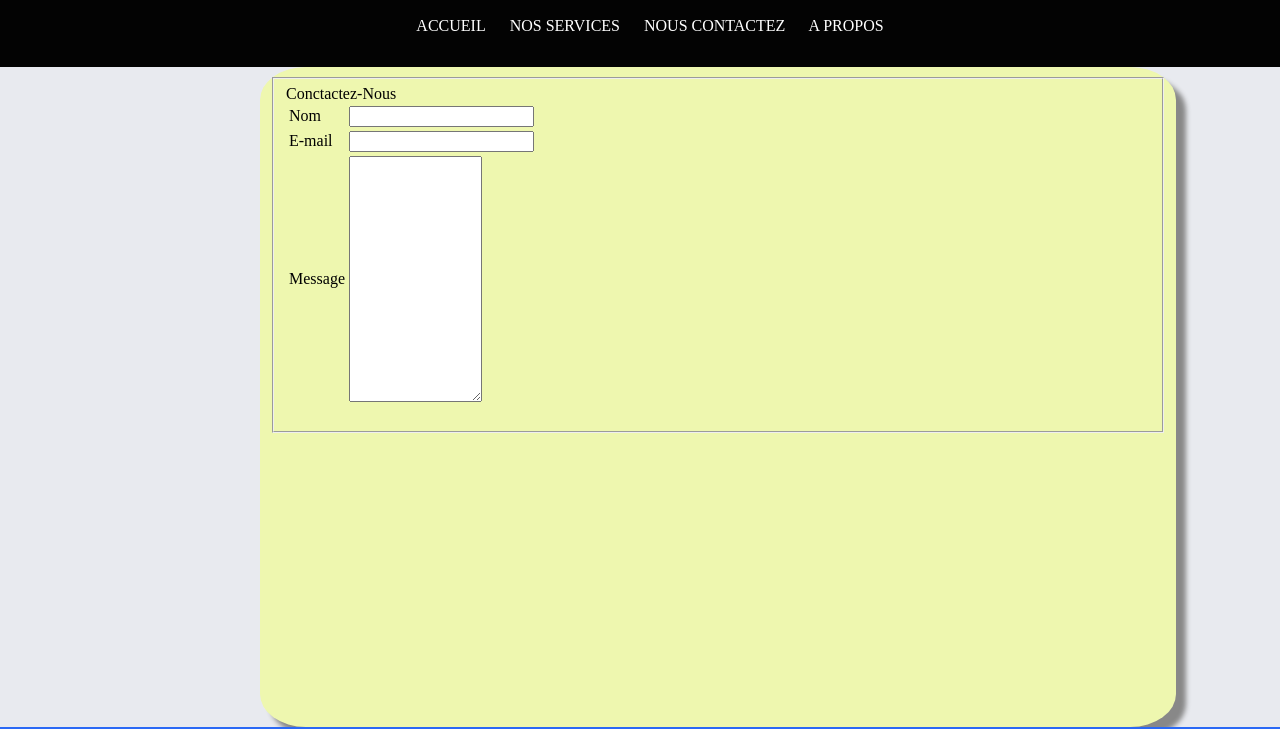
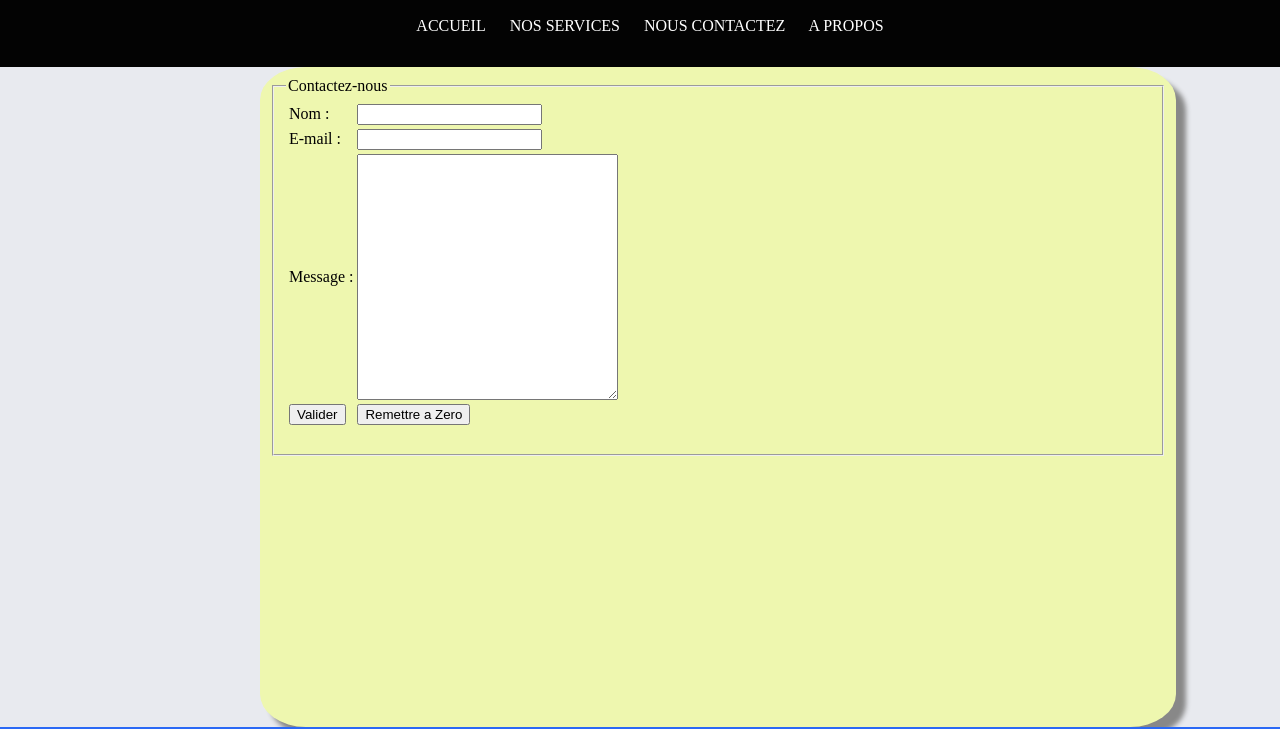
Before and after one commit to kiradieaugen/MySimple-Website, a plain HTML site: page contact.html in a window 1280 px wide. Shown: the part 93-822 px from the top of the page. Drawn offline with Linux system fonts and the light colour scheme.

Commit message:
add  two button and title to form

```diff
--- a/contact.html
+++ b/contact.html
@@ -22,21 +22,25 @@
 					<article>
 						<!--Formulaire pour contact-->
 						<fieldset>
-							<caption>Conctactez-Nous</caption>
+							<legend>Contactez-nous</legend>
 							<form name="contact" action="#" method="post">
 								<table>
 									<tr>
-										<td>Nom</td>
+										<td>Nom :</td>
 										<td><input type="text" name="nom"/></td>
 									</tr>
 
 									<tr>
-										<td>E-mail</td>
+										<td>E-mail :</td>
 										<td><input type="email" name="mail"/></td>
 									</tr>
 									<tr>
-										<td>Message</td>
-										<td><textarea rows="16" cols="14"></textarea></td>
+										<td>Message :</td>
+										<td><textarea rows="16" cols="30"></textarea></td>
+									</tr>
+									<tr>
+										<td><input type="button" name="ok" value="Valider"/></td>
+										<td><input type="reset" value="Remettre a Zero" /></td>
 									</tr>
 								</table>
 							</form>
```
